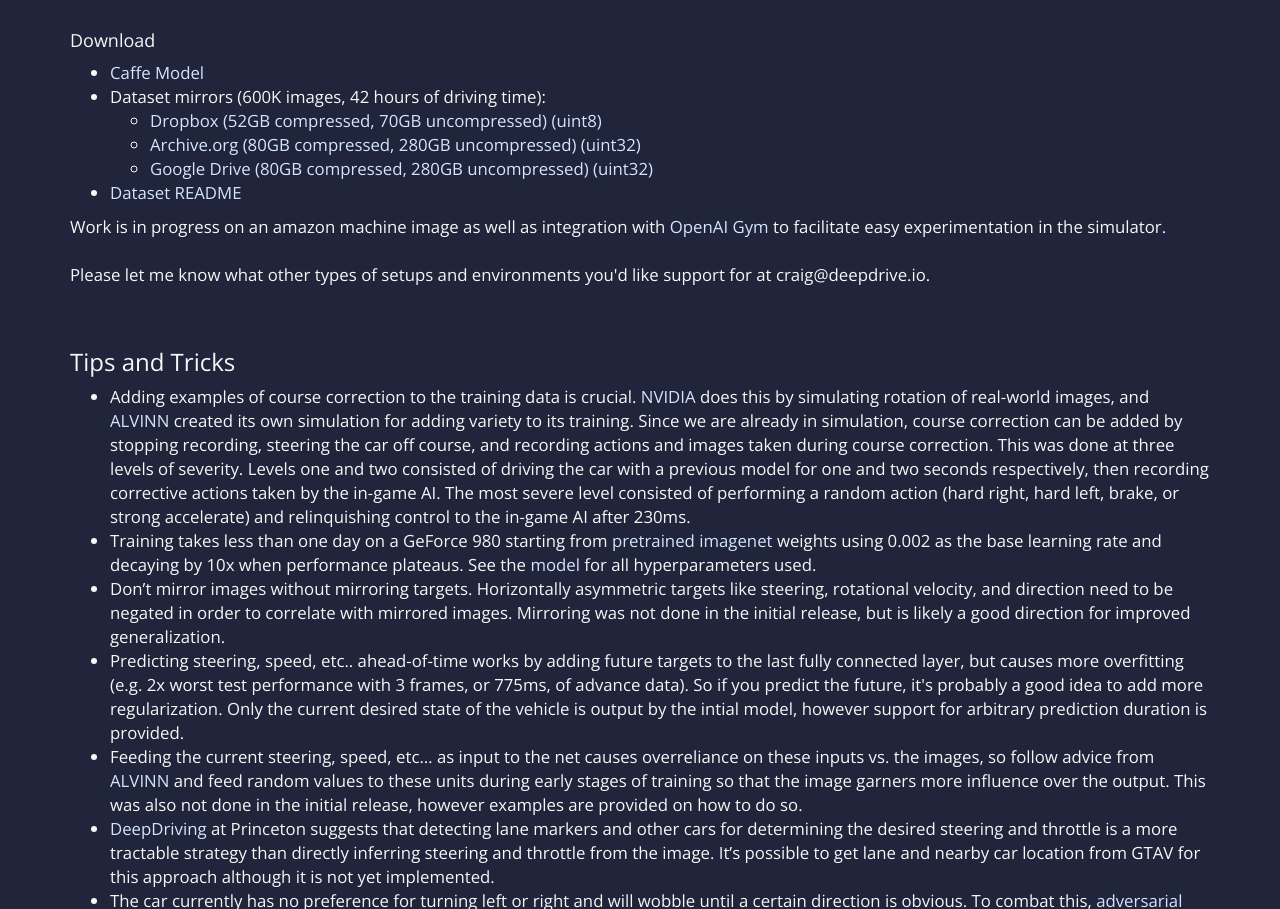
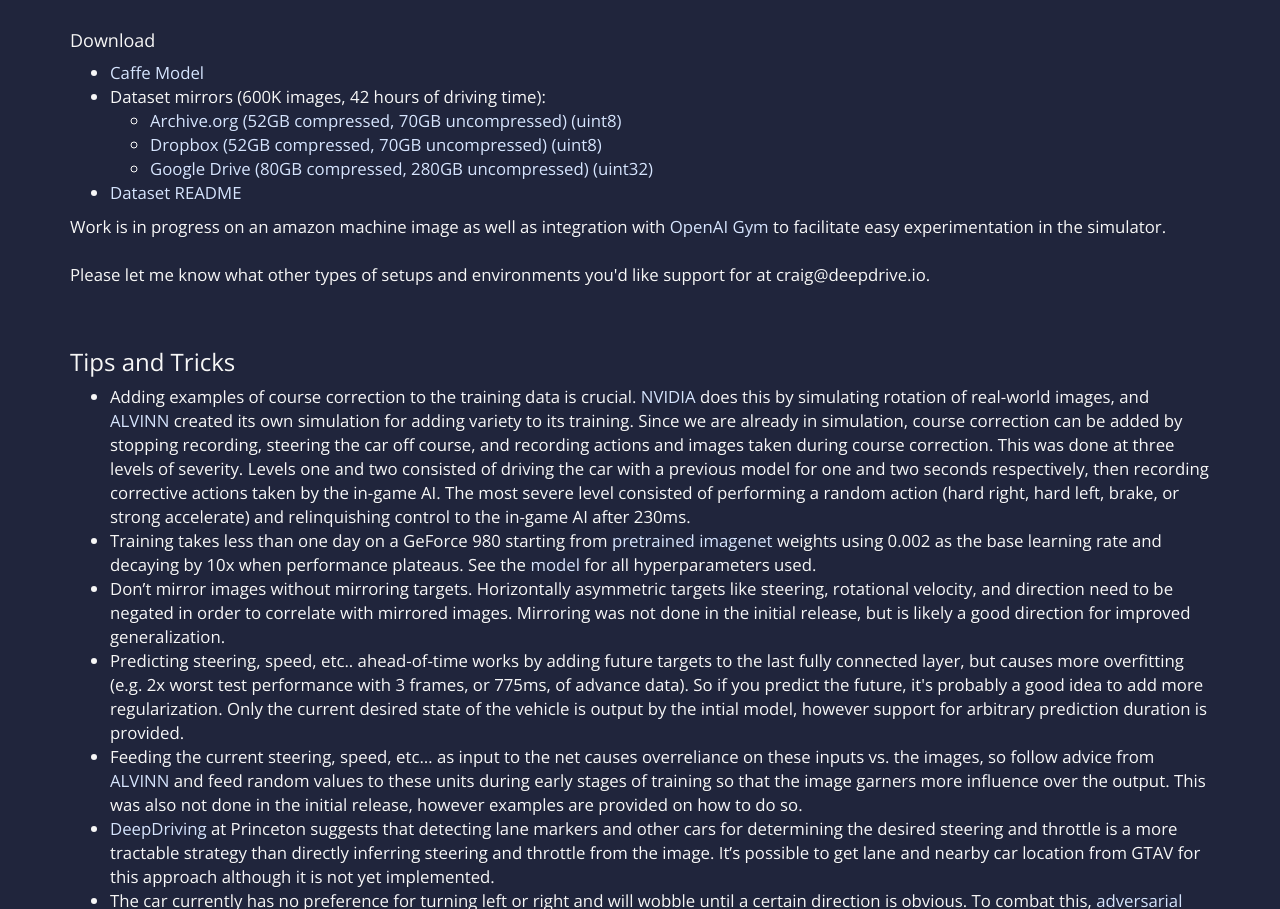
Before and after one commit to aiworld/deepdrive.io, a plain HTML site: page index.html in a window 1280 px wide. Shown: the part 2664-3573 px from the top of the page. Drawn offline with nearby package versions, Linux system fonts and the light colour scheme.

Commit message:
Replace Archive.org download with uint8 version

```diff
--- a/index.html
+++ b/index.html
@@ -157,13 +157,13 @@
                         Dataset mirrors (600K images, 42 hours of driving time):
                         <ul>
                             <li>
-                                <a href="https://www.dropbox.com/s/b6ox0k1w42cn3ca/gtav-42-hours-uint8.tar.gz?dl=0">
-                                    Dropbox (52GB compressed, 70GB uncompressed) (uint8)
+                                <a href="https://archive.org/details/deepdrive-baseline-uint8">
+                                    Archive.org (52GB compressed, 70GB uncompressed) (uint8)
                                 </a>
                             </li>
                             <li>
-                                <a href="https://archive.org/details/deepdrive-baseline">
-                                    Archive.org (80GB compressed, 280GB uncompressed) (uint32)
+                                <a href="https://www.dropbox.com/s/b6ox0k1w42cn3ca/gtav-42-hours-uint8.tar.gz?dl=0">
+                                    Dropbox (52GB compressed, 70GB uncompressed) (uint8)
                                 </a>
                             </li>
                             <li>
```
